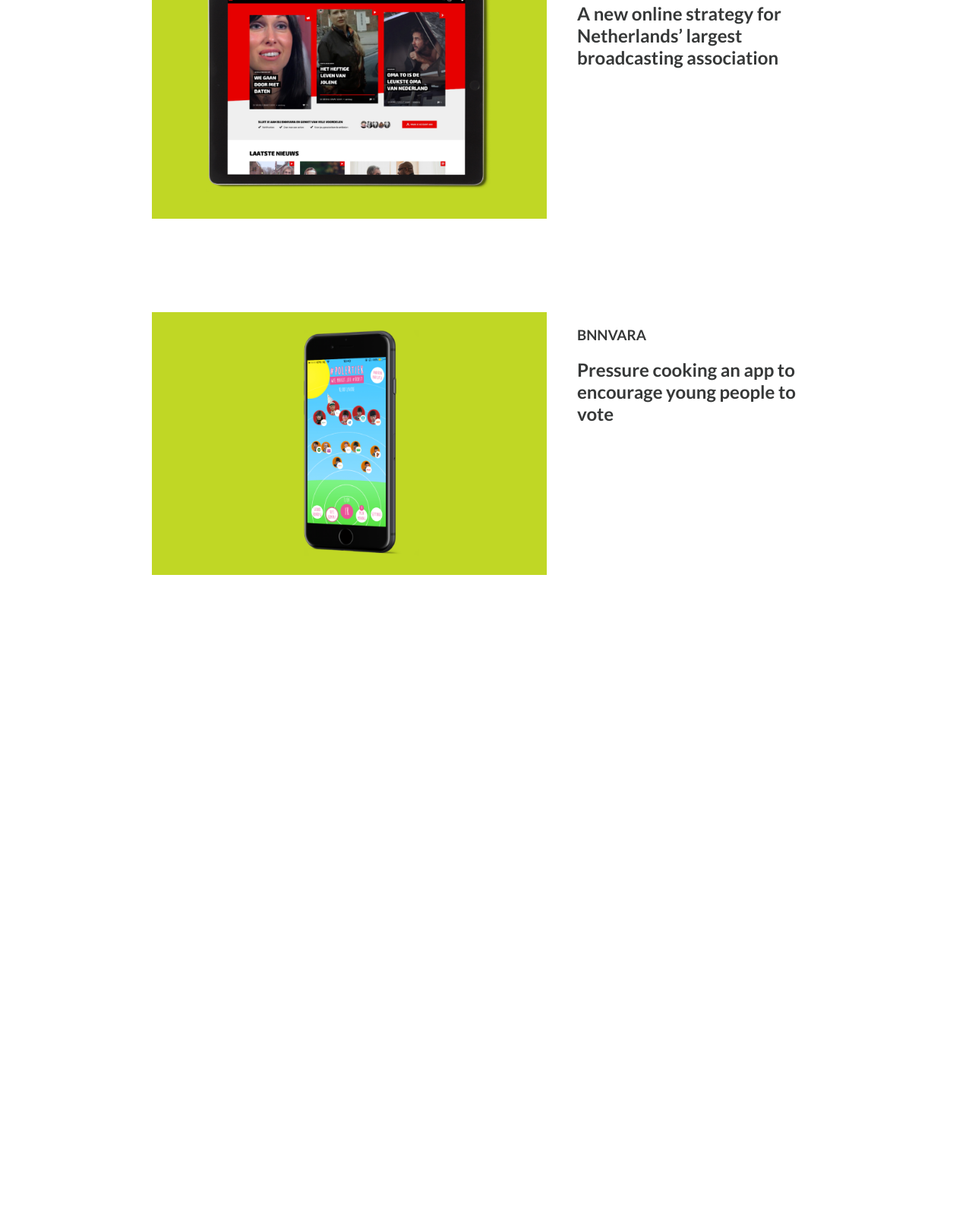
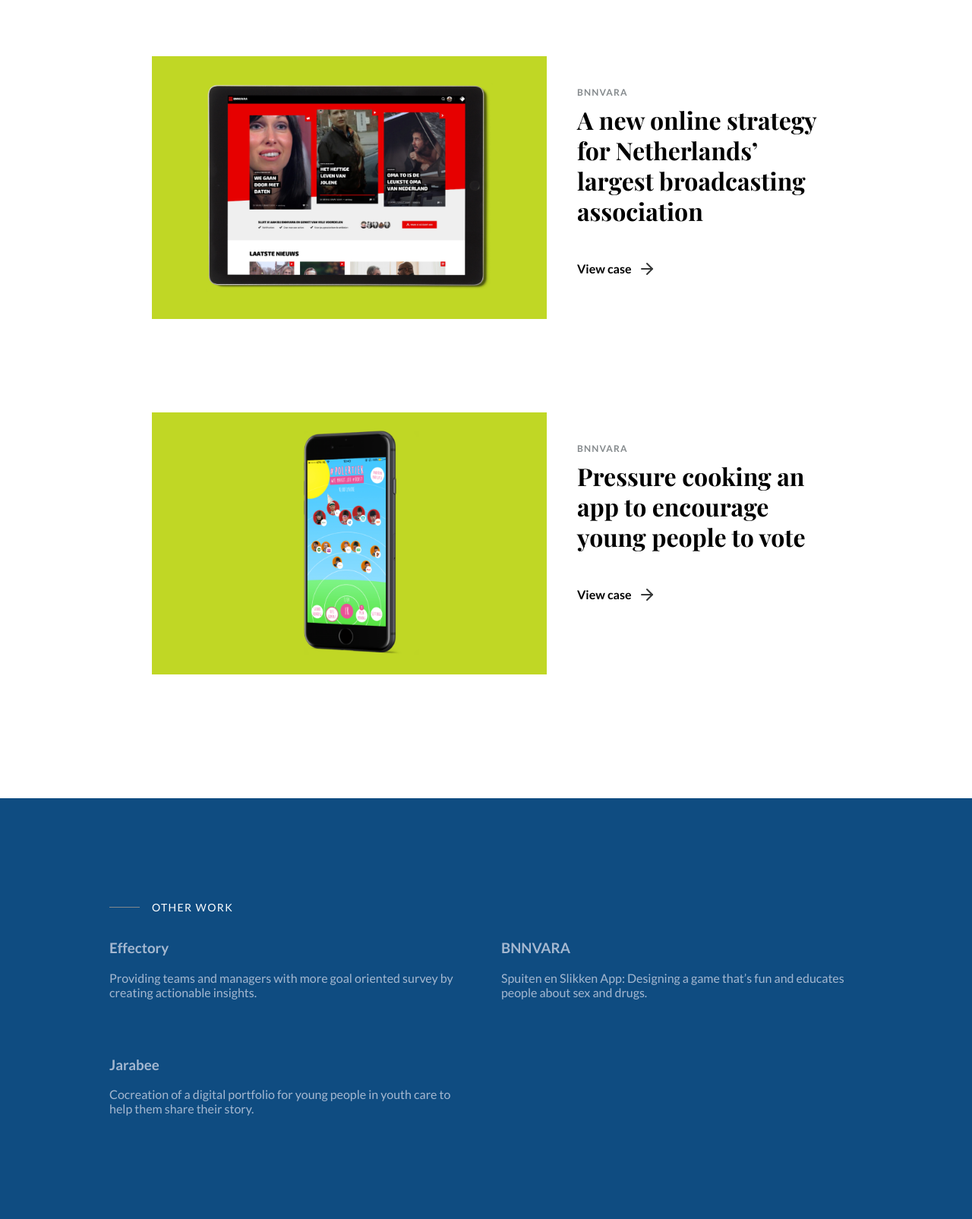
Before and after one commit to KaasDeLuxe/sturmisch, a website: page index.html in a window 1280 px wide. Shown: the part 1994-3599 px from the top of the page at 76% size. Before the commit the page ends 2754 px from the top, so only its background shows below. Drawn offline with nearby package versions, Linux system fonts and the light colour scheme.

Commit message:
Changes made

```diff
--- a/css/styles.css
+++ b/css/styles.css
@@ -66,6 +66,30 @@
   margin-bottom: 24px;
 }
 
+h2.section-header {
+  font-family: var(--font-lato);
+  font-style: normal;
+  font-weight: normal;
+  font-size: 10px;
+  line-height: 16px;
+  color: var(--color-pirate-black);
+  letter-spacing: 0.1em;
+  text-transform: uppercase;
+  padding-left: calc(24px + 16px);
+  position: relative;
+}
+
+h2.section-header::after {
+  display: block;
+  content: "";
+  position: absolute;
+  height: 1px;
+  background: var(--color-monument);
+  width: 24px;
+  bottom: 50%;
+  left: 0;
+}
+
 @media screen and (min-width: 768px) {
   h1 {
     font-size: 40px;
@@ -79,6 +103,15 @@
     font-size: 48px;
     line-height: 64px;
     margin-bottom: 40px;
+  }
+  h2.section-header {
+    font-family: var(--font-lato);
+    font-size: 14px;
+    line-height: 24px;
+    padding-left: calc(40px + 16px);
+  }
+  h2.section-header::after {
+    width: 40px;
   }
 }
 
@@ -366,36 +399,15 @@
 /* Main */
 
 main.work {
-  max-width: var(--width-max-content);
-  padding: 0 var(--padding-s);
   margin: 16px auto 0 auto;
   padding-top: 80px;
-}
-
-main.work h2.section-header {
-  font-family: var(--font-lato);
-  font-style: normal;
-  font-weight: normal;
-  font-size: 10px;
-  line-height: 16px;
-  letter-spacing: 0.1em;
-  text-transform: uppercase;
-  padding-left: calc(24px + 16px);
-  position: relative;
-}
-
-h2.section-header::after {
-  display: block;
-  content: "";
-  position: absolute;
-  height: 1px;
-  background: var(--color-monument);
-  width: 24px;
-  bottom: 50%;
-  left: 0;
+  display: flex;
+  justify-content: center;
 }
 
 main.work section.cases {
+  max-width: var(--width-max-content);
+  padding: 0 var(--padding-s);
   margin-top: 120px;
   display: grid;
   grid-row-gap: 120px;
@@ -410,17 +422,73 @@
 article.case header {
   max-width: 320px;
   padding: 0;
+  padding-top: 40px;
 }
 
 article.case figure img {
   width: 100%;
 }
 
+article.case header h2 {
+  font-family: var(--font-playfair);
+  font-style: normal;
+  font-weight: 600;
+  font-size: 32px;
+  line-height: 40px;
+  margin: 8px 0 40px 0;
+}
+
+article.case header h3 {
+  font-family: var(--font-lato);
+  font-style: normal;
+  font-weight: 700;
+  margin: 0;
+  font-size: 12px;
+  line-height: 16px;
+  letter-spacing: 0.1em;
+  text-transform: uppercase;
+  color: var(--color-monument);
+}
+
+article.case section.click-here {
+  font-family: var(--font-lato);
+  font-style: normal;
+  font-weight: bold;
+  font-size: 16px;
+  line-height: 32px;
+  display: flex;
+  align-items: center;
+  transition: all 0.2s;
+}
+
+.article-anchor {
+  text-decoration: none;
+  color: initial;
+}
+.article-anchor:hover .click-here {
+  color: var(--color-coralessence);
+}
+.click-here svg {
+  transition: transform 0.2s;
+}
+.article-anchor:hover .click-here svg {
+  transform: translateX(8px);
+}
+.article-anchor:hover .click-here svg path {
+  stroke: var(--color-coralessence);
+}
+
+.click-here span {
+  margin-right: 8px;
+}
+
 @media screen and (min-width: 768px) {
   main.work {
-    padding: 0 var(--padding-l);
     padding-top: 80px;
     margin-top: 80px;
+  }
+  main.work section.cases {
+    padding: 0 var(--padding-l);
   }
 }
 
@@ -429,13 +497,37 @@
     padding-top: 160px;
     margin-top: 240px;
   }
-  main.work h2.section-header {
-    font-family: var(--font-lato);
-    font-size: 14px;
-    line-height: 24px;
-    padding-left: calc(40px + 16px);
-  }
-  h2.section-header::after {
-    width: 40px;
-  }
 }
+
+/* Aside Extra Work */
+
+aside.other-work {
+  background: var(--color-classic-blue);
+  padding: 120px 0;
+  margin-top: 160px;
+  width: 100vw;
+  color: var(--color-cashmere-blue);
+  display: flex;
+  justify-content: center;
+}
+
+section.extra-mentions {
+  max-width: var(--width-max-content);
+  padding: 0 var(--padding-s);
+  width: 100%;
+}
+
+aside.other-work h2.section-header {
+  color: #fff;
+}
+
+aside.other-workh2.section-header::after {
+  background: var(--color-cashmere-blue);
+}
+
+section.extra-mentions-articles {
+  display: grid;
+  grid-template-columns: repeat(auto-fit, minmax(320px, 1fr));
+  grid-column-gap: 40px;
+  grid-row-gap: 40px;
+}
--- a/index.html
+++ b/index.html
@@ -78,8 +78,10 @@
     </header>
 
     <main id="work" class="work">
+      <section class="cases">
         <h2 class="section-header">A selection of projects</h2>
-      <section class="cases">
+
+        <a href="#" class="article-anchor">
           <article class="case">
             <figure>
               <img
@@ -89,10 +91,40 @@
             </figure>
             <header>
               <h3>Effectory</h3>
-            <h2>Finding a more efficient way to manage survey participants</h2>
+
+              <h2>
+                Finding a more efficient way to manage survey participants
+              </h2>
+              <section class="click-here">
+                <span>View case</span
+                ><svg
+                  width="24"
+                  height="24"
+                  viewBox="0 0 24 24"
+                  fill="none"
+                  xmlns="http://www.w3.org/2000/svg"
+                >
+                  <path
+                    d="M5 12H19"
+                    stroke="#363838"
+                    stroke-width="2"
+                    stroke-linecap="round"
+                    stroke-linejoin="round"
+                  />
+                  <path
+                    d="M12 5L19 12L12 19"
+                    stroke="#363838"
+                    stroke-width="2"
+                    stroke-linecap="round"
+                    stroke-linejoin="round"
+                  />
+                </svg>
+              </section>
             </header>
           </article>
+        </a>
 
+        <a href="#" class="article-anchor">
           <article class="case">
             <figure>
               <img
@@ -106,9 +138,36 @@
                 A new online strategy for Netherlands’ largest broadcasting
                 association
               </h2>
+              <section class="click-here">
+                <span>View case</span
+                ><svg
+                  width="24"
+                  height="24"
+                  viewBox="0 0 24 24"
+                  fill="none"
+                  xmlns="http://www.w3.org/2000/svg"
+                >
+                  <path
+                    d="M5 12H19"
+                    stroke="#363838"
+                    stroke-width="2"
+                    stroke-linecap="round"
+                    stroke-linejoin="round"
+                  />
+                  <path
+                    d="M12 5L19 12L12 19"
+                    stroke="#363838"
+                    stroke-width="2"
+                    stroke-linecap="round"
+                    stroke-linejoin="round"
+                  />
+                </svg>
+              </section>
             </header>
           </article>
+        </a>
 
+        <a href="#" class="article-anchor">
           <article class="case">
             <figure>
               <img
@@ -121,11 +180,66 @@
               <h2>
                 Pressure cooking an app to encourage young people to vote
               </h2>
+              <section class="click-here">
+                <span>View case</span
+                ><svg
+                  width="24"
+                  height="24"
+                  viewBox="0 0 24 24"
+                  fill="none"
+                  xmlns="http://www.w3.org/2000/svg"
+                >
+                  <path
+                    d="M5 12H19"
+                    stroke="#363838"
+                    stroke-width="2"
+                    stroke-linecap="round"
+                    stroke-linejoin="round"
+                  />
+                  <path
+                    d="M12 5L19 12L12 19"
+                    stroke="#363838"
+                    stroke-width="2"
+                    stroke-linecap="round"
+                    stroke-linejoin="round"
+                  />
+                </svg>
+              </section>
             </header>
           </article>
+        </a>
       </section>
+    </main>
 
-      <section class="extra-work"></section>
-    </main>
+    <aside class="other-work">
+      <section class="extra-mentions">
+        <h2 class="section-header">Other work</h2>
+        <section class="extra-mentions-articles">
+          <article>
+            <h3>Effectory</h3>
+            <p>
+              Providing teams and managers with more goal oriented survey by
+              creating actionable insights.
+            </p>
+          </article>
+          <article>
+            <h3>BNNVARA</h3>
+            <p>
+              Spuiten en Slikken App: Designing a game that’s fun and educates
+              people about sex and drugs.
+            </p>
+          </article>
+          <article>
+            <h3>Jarabee</h3>
+            <p>
+              Cocreation of a digital portfolio for young people in youth care
+              to help them share their story.
+            </p>
+          </article>
+        </section>
+      </section>
+    </aside>
+
+    <footer></footer>
   </body>
 </html>
```
Also changed, not shown: assets/arrow-right.svg (added). Lines whose indentation alone changed are shown as unchanged.
